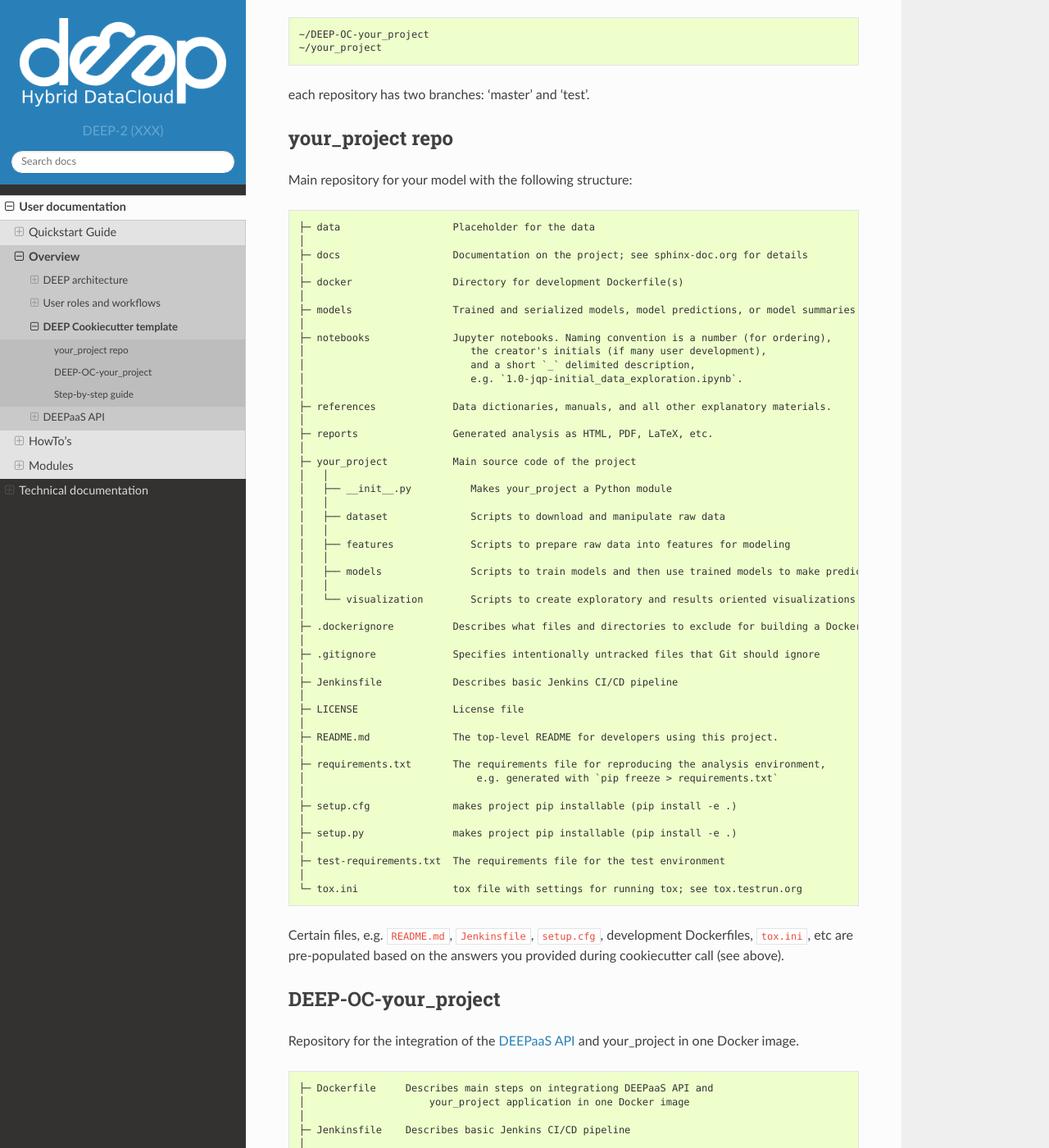
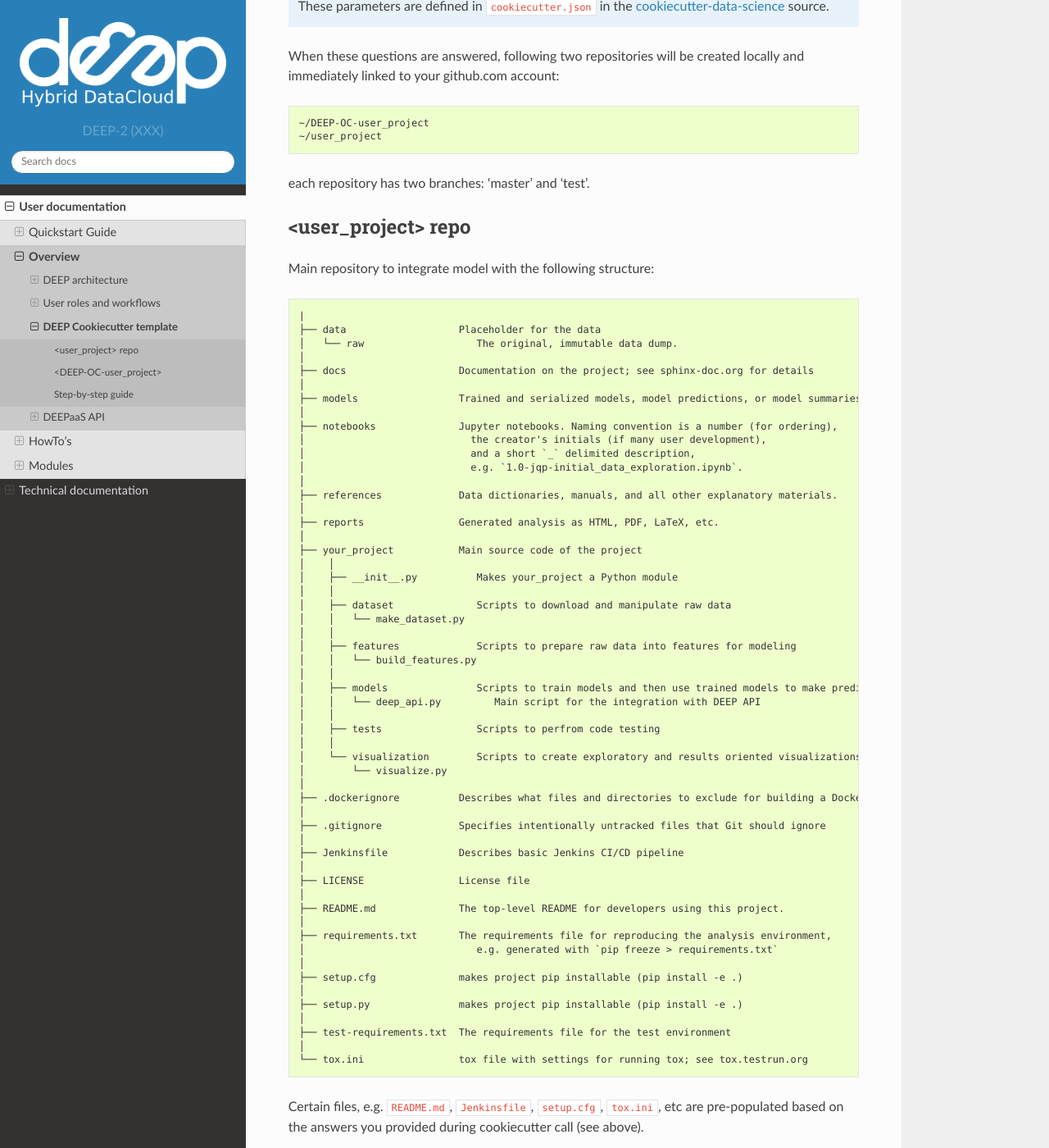
Before and after one commit to deephdc/deep-docs, a Sphinx documentation site: the page built from source/user/overview/cookiecutter-template.rst, in a window 1280 px wide and 1400 px high, scrolled down 908 px. Shown: the whole window at 82% size. Built offline with Sphinx 7.4.7 and the Read the Docs theme 2.0.0, drawn with Linux system fonts in a browser that asks for light colours; some of the changed text lies outside the part shown.

Commit message:
cookiecutter template doc updated

```diff
--- a/source/user/overview/cookiecutter-template.rst
+++ b/source/user/overview/cookiecutter-template.rst
@@ -11,93 +11,98 @@
 
     $ cookiecutter https://github.com/indigo-dc/cookiecutter-data-science
 
-You will be asked several questions, e.g.:
+You are first provided with [Info] line about the parameter and in the next line you configure this parameter. You will be asked to configure:
 
-* User account at github.com, e.g. 'deephdc'
-* Project name
-* Repository name for the new project
-* (main) author name
-* Email of the author (or contact person)
-* Short description of the project
-* Application version
-* Choose open source license
-* Version of python interpreter
-* Docker Hub account name
-* Base image for Dockerfile (as tensorflow/tensorflow)
-* CPU tag for the Base Docker image, e.g. 1.12.0-py3
-* GPU tag for the Base Docker image, e.g. 1.12.0-gpu-py3
+* Remote URL to host your new repositories (git), e.g. https://github.com/deephdc, ``git_base_url``
+* Project name, ``project_name``
+* Name of your new repository, to be added after \"git_base_url\" (see above)", ``repo_name``
+* Author name(s) (and/or your organization/company/team). If many, separate by comma, ``author_name``
+* E-Mail(s) of main author(s) (or contact person). If many, separate by comma, ``author_email``
+* Short description of the project, ``description``
+* Application version (expects X.Y.Z (Major.Minor.Patch)), ``app_version``
+* Choose open source license, default is MIT. For more info: https://opensource.org/licenses, ``open_source_license``
+* User account at hub.docker.com, e.g. 'deephdc' in https://hub.docker.com/u/deephdc, ``dockerhub_user``
+* Docker image your Dockerfile starts from (FROM <docker_baseimage>) (don't provide the tag here), e.g. tensorflow/tensorflow, ``docker_baseimage``
+* CPU tag for the baseimage, e.g. 1.14.0-py3. Has to match python3!, ``baseimage_cpu_tag``
+* GPU tag for the baseimage, e.g. 1.14.0-gpu-py3. Has to match python3!, ``baseimage_gpu_tag``
 
 .. note::  These parameters are defined in ``cookiecutter.json`` in the `cookiecutter-data-science <https://github.com/indigo-dc/cookiecutter-data-science>`_ source.
 
 When these questions are answered, following two repositories will be created locally and immediately linked to your github.com account::
 
-	~/DEEP-OC-your_project
-	~/your_project
+	~/DEEP-OC-user_project
+	~/user_project
 
 each repository has two branches: 'master' and 'test'.
 
-your_project repo
------------------
+<user_project> repo
+-------------------
 
-Main repository for your model with the following structure::
+Main repository to integrate model with the following structure::
 
-    ├─ data                   Placeholder for the data
+    |
+    ├── data                   Placeholder for the data
+    │   └── raw                   The original, immutable data dump.
     │
-    ├─ docs                   Documentation on the project; see sphinx-doc.org for details
+    ├── docs                   Documentation on the project; see sphinx-doc.org for details
     │
-    ├─ docker                 Directory for development Dockerfile(s)
+    ├── models                 Trained and serialized models, model predictions, or model summaries
     │
-    ├─ models                 Trained and serialized models, model predictions, or model summaries
-    │
-    ├─ notebooks              Jupyter notebooks. Naming convention is a number (for ordering),
+    ├── notebooks              Jupyter notebooks. Naming convention is a number (for ordering),
     │                            the creator's initials (if many user development),
     │                            and a short `_` delimited description,
     │                            e.g. `1.0-jqp-initial_data_exploration.ipynb`.
     │
-    ├─ references             Data dictionaries, manuals, and all other explanatory materials.
+    ├── references             Data dictionaries, manuals, and all other explanatory materials.
     │
-    ├─ reports                Generated analysis as HTML, PDF, LaTeX, etc.
+    ├── reports                Generated analysis as HTML, PDF, LaTeX, etc.
     │
-    ├─ your_project           Main source code of the project
-    │   │
-    │   ├── __init__.py          Makes your_project a Python module
-    │   │
-    │   ├── dataset              Scripts to download and manipulate raw data
-    │   │
-    │   ├── features             Scripts to prepare raw data into features for modeling
-    │   │
-    │   ├── models               Scripts to train models and then use trained models to make predictions
-    │   │
-    │   └── visualization        Scripts to create exploratory and results oriented visualizations
+    ├── your_project           Main source code of the project
+    │    │
+    │    ├── __init__.py          Makes your_project a Python module
+    │    │
+    │    ├── dataset              Scripts to download and manipulate raw data
+    │    │   └── make_dataset.py
+    │    │
+    │    ├── features             Scripts to prepare raw data into features for modeling
+    │    │   └── build_features.py
+    │    │
+    │    ├── models               Scripts to train models and then use trained models to make predictions
+    │    │   └── deep_api.py         Main script for the integration with DEEP API
+    │    │
+    │    ├── tests                Scripts to perfrom code testing
+    │    │
+    │    └── visualization        Scripts to create exploratory and results oriented visualizations
+    │        └── visualize.py
     │
-    ├─ .dockerignore          Describes what files and directories to exclude for building a Docker image
+    ├── .dockerignore          Describes what files and directories to exclude for building a Docker image
     │
-    ├─ .gitignore             Specifies intentionally untracked files that Git should ignore
+    ├── .gitignore             Specifies intentionally untracked files that Git should ignore
     │
-    ├─ Jenkinsfile            Describes basic Jenkins CI/CD pipeline
+    ├── Jenkinsfile            Describes basic Jenkins CI/CD pipeline
     │
-    ├─ LICENSE                License file
+    ├── LICENSE                License file
     │
-    ├─ README.md              The top-level README for developers using this project.
+    ├── README.md              The top-level README for developers using this project.
     │
-    ├─ requirements.txt       The requirements file for reproducing the analysis environment,
+    ├── requirements.txt       The requirements file for reproducing the analysis environment,
     │                             e.g. generated with `pip freeze > requirements.txt`
     │
-    ├─ setup.cfg              makes project pip installable (pip install -e .)
+    ├── setup.cfg              makes project pip installable (pip install -e .)
     │
-    ├─ setup.py               makes project pip installable (pip install -e .)
+    ├── setup.py               makes project pip installable (pip install -e .)
     │
-    ├─ test-requirements.txt  The requirements file for the test environment
+    ├── test-requirements.txt  The requirements file for the test environment
     │
-    └─ tox.ini                tox file with settings for running tox; see tox.testrun.org
+    └── tox.ini                tox file with settings for running tox; see tox.testrun.org
 
 
-Certain files, e.g. ``README.md``, ``Jenkinsfile``, ``setup.cfg``, development Dockerfiles, ``tox.ini``, etc are pre-populated
+Certain files, e.g. ``README.md``, ``Jenkinsfile``, ``setup.cfg``, ``tox.ini``, etc are pre-populated
 based on the answers you provided during cookiecutter call (see above).
 
 
-DEEP-OC-your_project
---------------------
+<DEEP-OC-user_project>
+----------------------
 
 Repository for the integration of the :doc:`DEEPaaS API <api>` and your_project in one Docker image.
 ::
@@ -110,6 +115,10 @@
     ├─ LICENSE        License file
     │
     ├─ README.md      README for developers and users.
+    │
+    ├─ docker-compose.yml     Allows running the application with various configurations via docker-compose
+    │
+    ├─ metadata.json          Defines information propagated to the [DEEP Open Catalog](https://marketplace.deep-hybrid-datacloud.eu)
 
 
 All files get filled with the info provided during cookiecutter execution (see above).
@@ -118,11 +127,11 @@
 -------------------
 #. (if not yet done) install cookiecutter, as e.g. ``pip install cookiecutter``
 #. run ``cookiecutter https://github.com/indigo-dc/cookiecutter-data-science``
-#. answer all the questions, pay attention about python version and docker tags!
-#. two directories will be created: <user_project> and <DEEP-OC-user_project>
+#. answer all the questions, pay attention about docker tags!
+#. two directories will be created: <user_project> and <DEEP-OC-user_project> (each with two git branches: master and test)
 #. go to github.com/user_account and create corresponding repositories <user_project> and <DEEP-OC-user_project>
-#. go to your terminal, <user_project>, ``git push origin master``
-#. go to your terminal, <DEEP-OC-user_project>, ``git push origin master``
+#. go to your terminal, <user_project>, ``git push origin --all``
+#. go to your terminal, <DEEP-OC-user_project>, ``git push origin --all``
 #. your github repositories are now updated with initial commits
 #. you can build <deep-oc-user_project> Docker image locally: go to <DEEP-OC-user_project> directory, do ``docker build -t dockerhubuser/deep-oc-user_project .``
 #. you can now run deepaas as ``docker run -p 5000:5000 dockerhubuser/deep-oc-user_project``
--- a/source/user/quickstart.rst
+++ b/source/user/quickstart.rst
@@ -103,7 +103,7 @@
 
     * `DEEP-IAM <https://iam.deep-hybrid-datacloud.eu/>`_ registration
     * To run it via web interface:
-      access `Orchestrator Dashboard <https://deep-paas.cloud.ba.infn.it/>`_ (https://deep-paas.cloud.ba.infn.it) with DEEP-IAM credentials
+      access `Orchestrator Dashboard <https://deep-paas.cloud.ba.infn.it/>`_  with DEEP-IAM credentials
     * To run it via command-line interface (CLI):
 
        * `oidc-agent <https://github.com/indigo-dc/oidc-agent/releases>`_ installed and configured for `DEEP-IAM <https://iam.deep-hybrid-datacloud.eu/>`_ (see :doc:`rclone howto <howto/oidc-agent>`).
@@ -121,7 +121,7 @@
 
 Orchestrator Dashboard
 ^^^^^^^^^^^^^^^^^^^^^^
-The `PaaS Orchestrator Dashboard <https://deep-paas.cloud.ba.infn.it/>`_ is an easy way to deploy an application and monitor your deployments via web interface. You login with DEEP-IAM credentials, select either application specific template or general one, *deep-oc-mesos-webdav.yml*, fill the webform and submit your job.
+The `PaaS Orchestrator Dashboard <https://deep-paas.cloud.ba.infn.it/>`_ is an easy way to deploy an application and monitor your deployments via web interface. You login with DEEP-IAM credentials, select either application specific template or general one, *deep-oc-mesos-webdav.yml*, fill the webform and submit your job. For more details, please, see :doc:`The Dashboard <overview/architecture>`
 
 .. image:: ../_static/paas-dashboard.png
    :target: https://deep-paas.cloud.ba.infn.it
```
